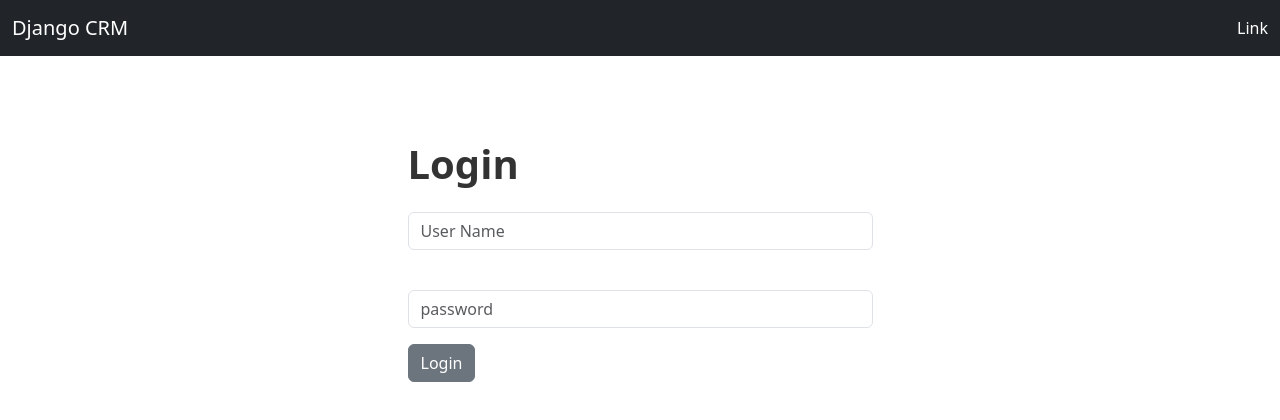
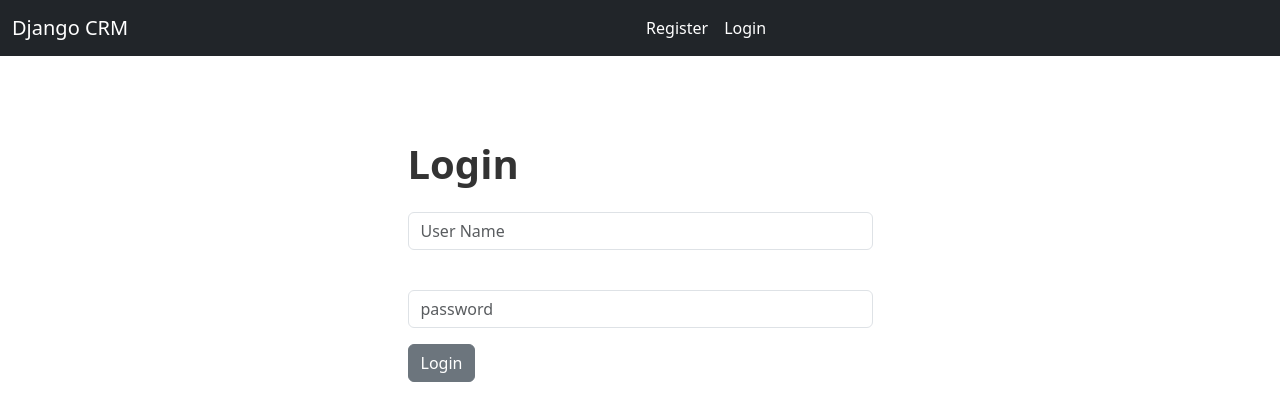
Before and after one commit to Hemanth-33341/jango_crm, a Django app: page / in a window 1280 px wide. Shown: the top 420 px of the page. Run offline with Django 5.2, Linux system fonts and the light colour scheme.

Commit message:
third day commit

```diff
--- a/crm_website/templates/crm_website/base.html
+++ b/crm_website/templates/crm_website/base.html
@@ -19,7 +19,7 @@
       <br/>
       {%if messages%}
       {%for message in messages%}
-<div class="alert alert-danger" role="alert">
+<div class="alert alert-warning" role="alert">
   {{message}}
 </div>
       {%endfor%}
--- a/crm_website/templates/crm_website/navbar.html
+++ b/crm_website/templates/crm_website/navbar.html
@@ -1,6 +1,15 @@
 <nav class="navbar navbar-expand-lg navbar-dark bg-dark">
-  <div class="container-fluid">
-    <a class="navbar-brand text-white" href="{% url 'home' %}">Django CRM</a>
-    <a class="nav-link text-white" href="#" style="text-decoration: none;">Link</a>
+  <div class="container-fluid d-flex align-items-center">
+    <a class="navbar-brand text-white mb-0" href="{% url 'home' %}">Django CRM</a>
+    <div class="flex-grow-1 d-flex justify-content-center">
+
+      {%if user.is_authenticated%}
+      <a class="text-white" href="{% url 'logout'%}" style="text-decoration: none;">Logout</a>
+      {%else%}
+      <a class="text-white" href="{%url 'register'%}" style="text-decoration: none;">Register</a>
+      <a class="text-white ms-3" href="{%url 'home'%}" style="text-decoration: none;">Login</a>
+      {%endif%}
+
+    </div>
   </div>
 </nav>
--- a/crm_website/urls.py
+++ b/crm_website/urls.py
@@ -3,5 +3,7 @@ from . import views
 
 urlpatterns = [
     path('', views.home, name='home'),
+    # path('login/',views.logout_user, name='logout'),
     path('logout/',views.logout_user, name='logout'),
+    path('register/', views.register, name="register"),
 ]
--- a/crm_website/views.py
+++ b/crm_website/views.py
@@ -22,4 +22,9 @@ def login_user(request):
     pass
 
 def logout_user(request):
-    pass
+    logout(request)
+    messages.success(request, 'You have been Loggedout..')
+    return redirect('home')
+
+def register(request):
+    return render(request, 'crm_website/register.html', {})
```
Also changed, not shown: crm_website/templates/crm_website/register.html (added, +8 -0 lines).
